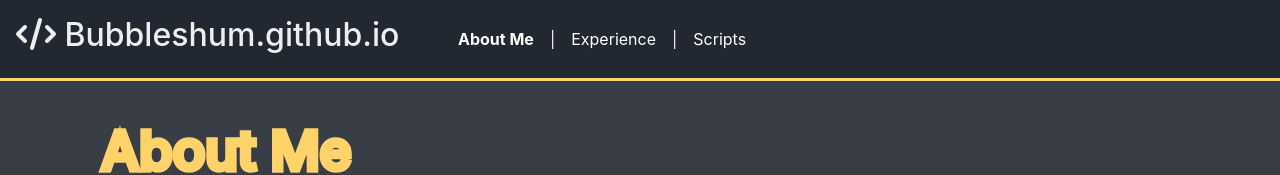
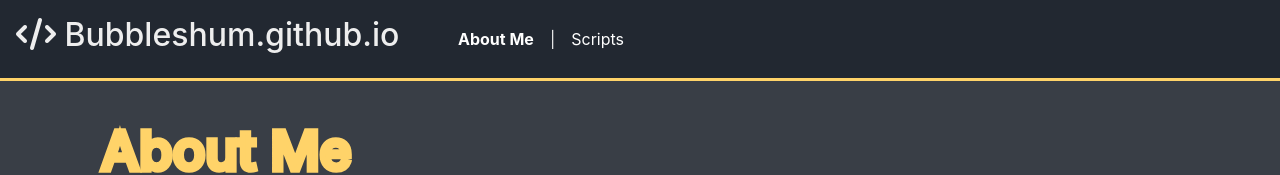
Before and after one commit to Bubbleshum/bubbleshum.github.io, a plain HTML site: page index.html in a window 1280 px wide. Shown: the top 175 px of the page. Drawn offline with nearby package versions, Linux system fonts and the light colour scheme; a script that the page names is missing.

Commit message:
Update index.html

```diff
--- a/index.html
+++ b/index.html
@@ -15,9 +15,9 @@
         <li class="nav-item">
           <a class="nav-link active" data-toggle="pill" href="#about">About Me</a>
         </li> |
-        <li class="nav-item">
-          <a class="nav-link" data-toggle="pill" href="#menu1">Experience</a>
-        </li> |
+<!--         <li class="nav-item"> -->
+<!--           <a class="nav-link" data-toggle="pill" href="#menu1">Experience</a> -->
+<!--         </li> | -->
         <li class="nav-item">
           <a class="nav-link" data-toggle="pill" href="#menu2">Scripts</a>
         </li>
```
